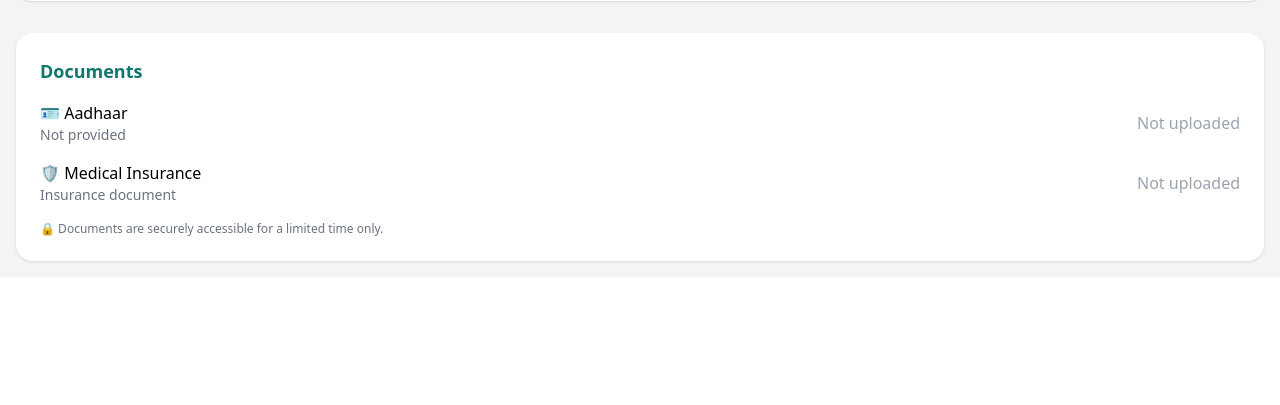
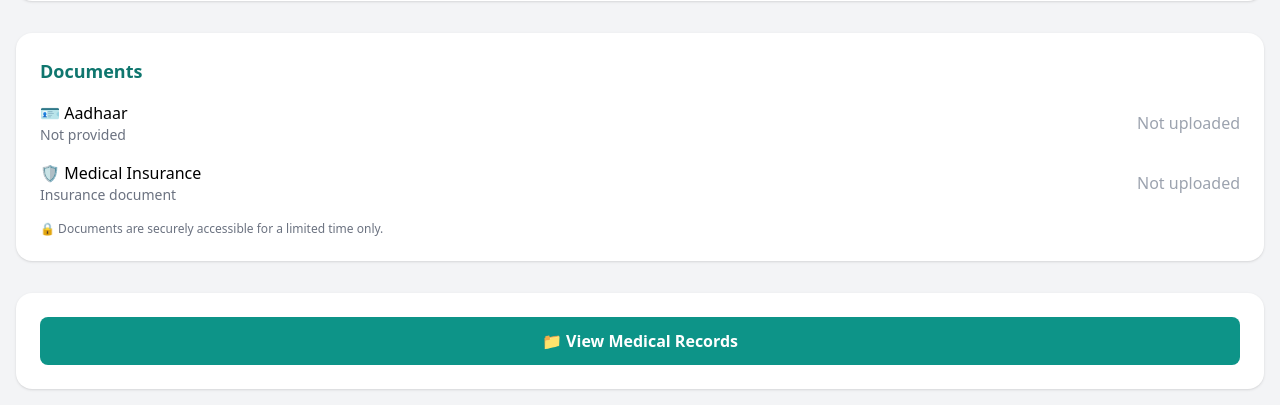
Before and after one commit to deva41103/Aroyag, a Flask app: template templates/patient/patient_dashboard.html in a window 1280 px wide. Shown: the part 886-1291 px from the top of the page. Before the commit the page ends 1151 px from the top, so only its background shows below. Run offline with Flask 3, Linux system fonts and the light colour scheme; the template is opened without the code that fills it, so the values that code supplies are empty; parts of the project's set-up code (start-up, migrations or seed data) failed here and were passed over; some libraries are stand-ins or nearby versions.

Commit message:
small fix

```diff
--- a/templates/patient/patient_dashboard.html
+++ b/templates/patient/patient_dashboard.html
@@ -38,7 +38,7 @@
     </div>
   </div>
 
-  <!-- BASIC INFO -->
+  <!-- PERSONAL INFO -->
   <div class="bg-white rounded-2xl shadow p-6">
     <h2 class="text-lg font-semibold text-teal-700 mb-4">Personal Information</h2>
     <div class="grid md:grid-cols-3 gap-4">
@@ -121,9 +121,17 @@
     </p>
   </div>
 
+  <!-- ACTIONS (RESTORED) -->
+  <div class="bg-white rounded-2xl shadow p-6">
+    <a href="/patient/medical-records"
+       class="block w-full md:w-auto text-center bg-teal-600 text-white px-6 py-3 rounded-lg font-semibold hover:bg-teal-700 transition">
+      📁 View Medical Records
+    </a>
+  </div>
+
 </main>
 
-<!-- 🔐 OTP POPUP (STAYS UNTIL USER CLOSES) -->
+<!-- 🔐 OTP POPUP -->
 <div id="otpModal"
      class="fixed inset-0 hidden bg-black bg-opacity-50 flex items-center justify-center z-50">
   <div class="bg-white rounded-2xl p-6 w-80 text-center shadow-2xl animate-fade-in">
@@ -164,7 +172,7 @@ function closeOtpModal() {
   document.getElementById("otpModal").classList.add("hidden");
 }
 
-// Poll every 3 seconds (NO auto close)
+// Poll every 3 seconds
 setInterval(async () => {
   try {
     if (modalOpen) return;
```
